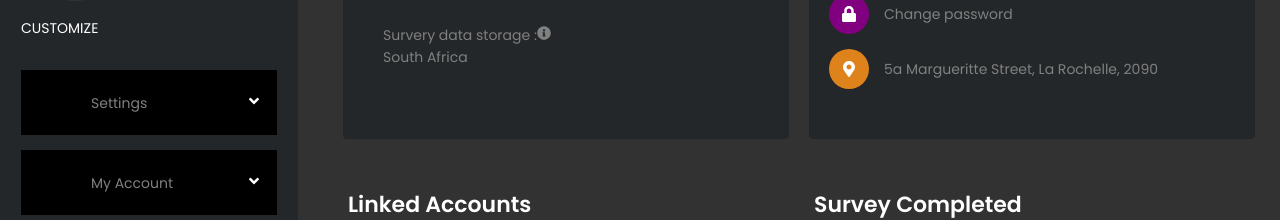
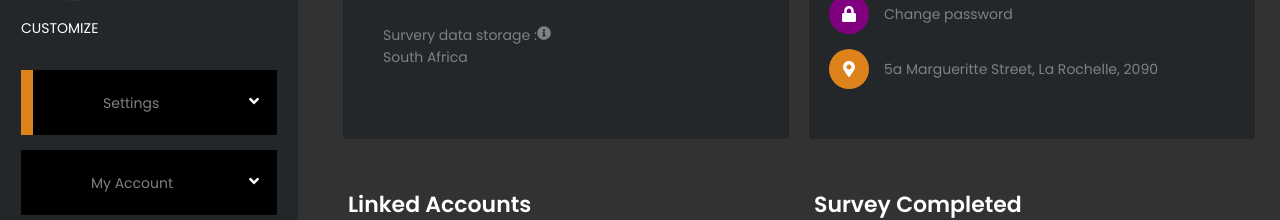
Before and after one commit to mwingrov/Foshizi, a Next.js app: page /dashboard in a window 1280 px wide. Shown: the part 328-548 px from the top of the page. Built offline with nearby package versions, Linux system fonts and the light colour scheme.

Commit message:
style : active panel color

```diff
--- a/src/components/base/iconSideLink/IconSideLinkElement.js
+++ b/src/components/base/iconSideLink/IconSideLinkElement.js
@@ -11,6 +11,8 @@ export const LinkWrapper = styled.div`
   font-size: 16px;
   cursor: pointer;
   background: black;
+  border-left: ${({ showActivePanel }) =>
+    showActivePanel && "12px solid #de821c"};
 
   &:hover {
     border-left: 12px solid #de821c;
--- a/src/components/base/iconSideLink/index.js
+++ b/src/components/base/iconSideLink/index.js
@@ -1,9 +1,10 @@
 import { LinkWrapper, LinkElement, Arrow } from "./IconSideLinkElement";
 import { FaAngleDown, FaAngleRight } from "react-icons/fa";
 
-const IconSideLink = ({ linkName, linkIcon }) => {
+const IconSideLink = ({ linkName, linkIcon, showActivePanel }) => {
+  console.log(linkName, showActivePanel);
   return (
-    <LinkWrapper>
+    <LinkWrapper showActivePanel={showActivePanel}>
       {/* {linkIcon} */}
       <LinkElement>{linkName}</LinkElement>
       <Arrow>
--- a/src/components/ui/sideBar/index.js
+++ b/src/components/ui/sideBar/index.js
@@ -40,9 +40,6 @@ const links = [
 ];
 
 const SideBarElement = ({ showActivePanel, setShowActivePanel }) => {
-  const handleGreet = () => {
-    console.log("Hello");
-  };
   return (
     <DashboardSideBar>
       <Logo dashboard="true" size={100} />
@@ -54,12 +51,12 @@ const SideBarElement = ({ showActivePanel, setShowActivePanel }) => {
       />
       <Wrapper>
         <Title>Customize</Title>
-        {links.map((link, index) => (
-          <div onClick={() => setShowActivePanel(link.linkName)} key={index}>
+        {links.map(({ linkName, icon }, index) => (
+          <div onClick={() => setShowActivePanel(linkName)} key={index}>
             <IconSideLink
-              linkName={link.linkName}
-              linkIcon={link.icon}
-              showActivePanel={showActivePanel}
+              linkName={linkName}
+              linkIcon={icon}
+              showActivePanel={showActivePanel === linkName}
             />
           </div>
         ))}
```
